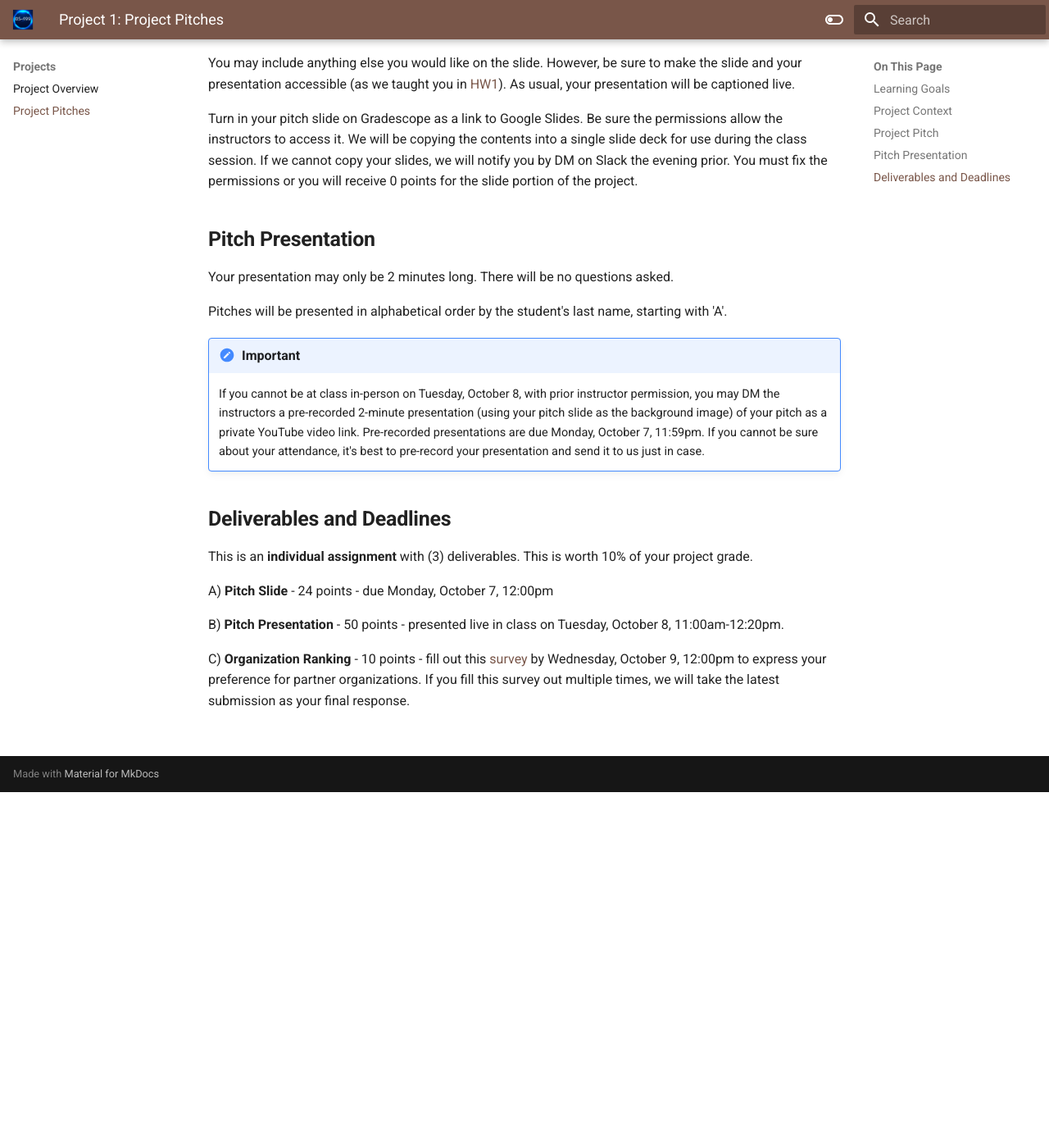
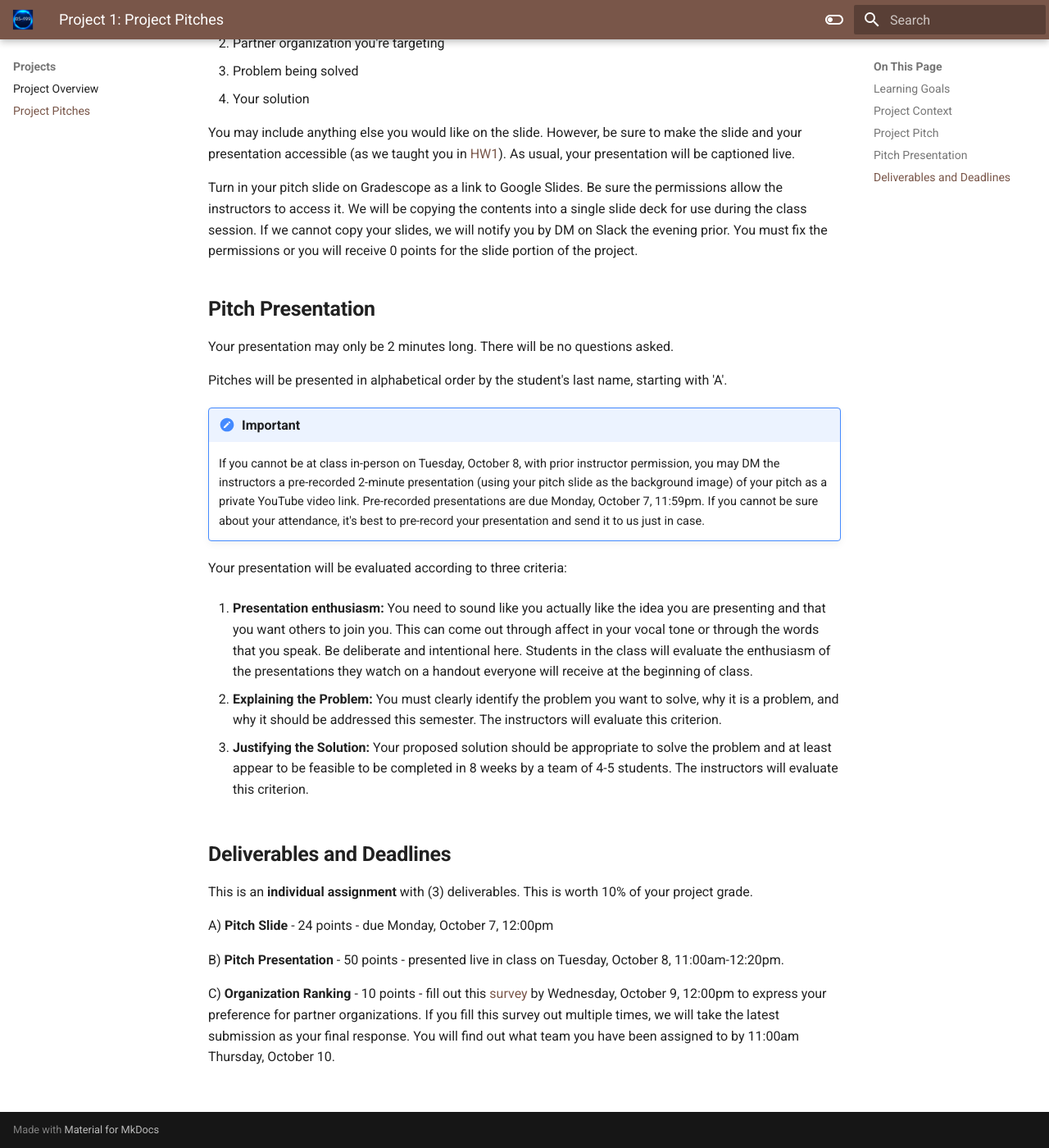
Before and after one commit to cmu-05-499/cmu-05-499.github.io, an MkDocs documentation site: the page built from docs/projects/P1/index.md, in a window 1280 px wide and 1400 px high, scrolled down 1039 px. Shown: the whole window at 82% size. Built offline with MkDocs 1.6.1 and Material for MkDocs 9.7.7, drawn with Linux system fonts in a browser that asks for light colours; before the commit the page ends 2005 px from its top, so only the background shows below that; some of the changed text lies outside the part shown.

Commit message:
Updated P1.

```diff
--- a/docs/projects/P1/index.md
+++ b/docs/projects/P1/index.md
@@ -11,7 +11,7 @@
 
 ## Project Pitch
 
-To give you practice identifying promising project ideas, you will create a project pitch and present it in class. A project pitch is a formal 2-minute presentation in which you will promote an idea you have for a project with your top-ranked partner organization. It should explain the project along with your skill set to the class and tell them why they should want to work with you to deliver this product to the partner organization.
+To give you practice identifying promising project ideas, you will create a project pitch and present it in class. A project pitch is a formal 2-minute presentation in which you will brainstorm an idea you have for a project with your top-ranked partner organization. It should explain the project along with your skill set to the class and tell them why they should want to work with you to deliver this product to the partner organization. This should be a well-researched idea, one that you would feel comfortable proposing to your partner organization.
 
 !!! note
     You will develop this pitch without doing any user research or discussing the ideas with the partner organization. This is an anomaly for human-centered design. We are allowing this to give you an opportunity to practice pitching ideas before you engage with the partner organization. In addition, this will help us identify the partner organization you are passionate to work with.
@@ -19,6 +19,7 @@
 You will have a budget of 1 slide (without animation) to be shown on screen as you give your pitch to the class. Your pitch slide must include:
 
 1. Project title
+1. Partner organization you're targeting
 1. Problem being solved
 1. Your solution
 
@@ -35,6 +36,14 @@
 !!! important
     If you cannot be at class in-person on Tuesday, October 8, with prior instructor permission, you may DM the instructors a pre-recorded 2-minute presentation (using your pitch slide as the background image) of your pitch as a private YouTube video link. Pre-recorded presentations are due Monday, October 7, 11:59pm. If you cannot be sure about your attendance, it's best to pre-record your presentation and send it to us just in case.
 
+Your presentation will be evaluated according to three criteria:
+
+1. **Presentation enthusiasm:** You need to sound like you actually like the idea you are presenting and that you want others to join you. This can come out through affect in your vocal tone or through the words that you speak. Be deliberate and intentional here. Students in the class will evaluate the enthusiasm of the presentations they watch on a handout everyone will receive at the beginning of class.
+
+1. **Explaining the Problem:** You must clearly identify the problem you want to solve, why it is a problem, and why it should be addressed this semester. The instructors will evaluate this criterion.
+
+1. **Justifying the Solution:** Your proposed solution should be appropriate to solve the problem and at least appear to be feasible to be completed in 8 weeks by a team of 4-5 students. The instructors will evaluate this criterion.
+
 ## Deliverables and Deadlines
 
 This is an **individual assignment** with (3) deliverables. This is worth 10% of your project grade.
@@ -43,4 +52,4 @@
 
 B) **Pitch Presentation** - 50 points - presented live in class on Tuesday, October 8, 11:00am-12:20pm.
 
-C) **Organization Ranking** - 10 points - fill out this [survey](https://cmu.ca1.qualtrics.com/jfe/form/SV_8jI4hAHsS8QjxYO) by Wednesday, October 9, 12:00pm to express your preference for partner organizations. If you fill this survey out multiple times, we will take the latest submission as your final response.
+C) **Organization Ranking** - 10 points - fill out this [survey](https://cmu.ca1.qualtrics.com/jfe/form/SV_8jI4hAHsS8QjxYO) by Wednesday, October 9, 12:00pm to express your preference for partner organizations. If you fill this survey out multiple times, we will take the latest submission as your final response. You will find out what team you have been assigned to by 11:00am Thursday, October 10.
```
